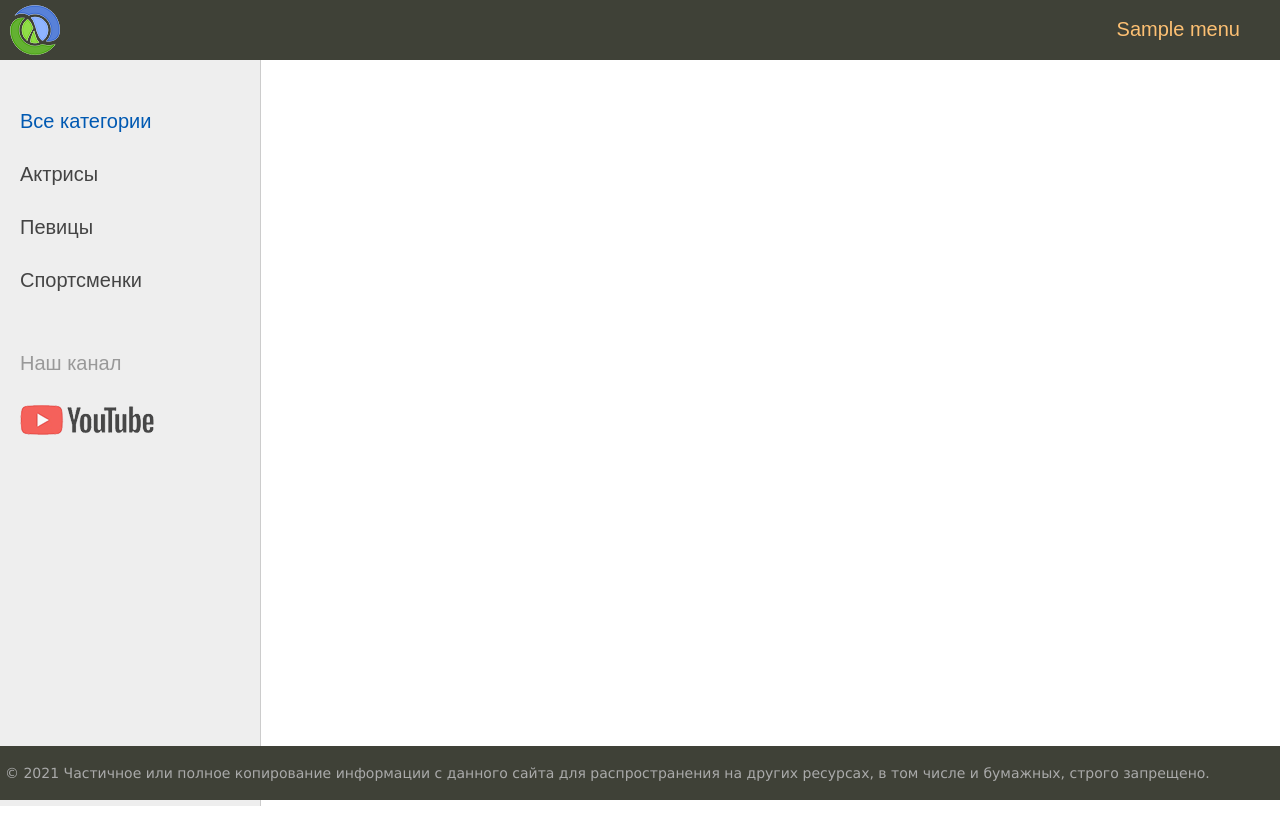
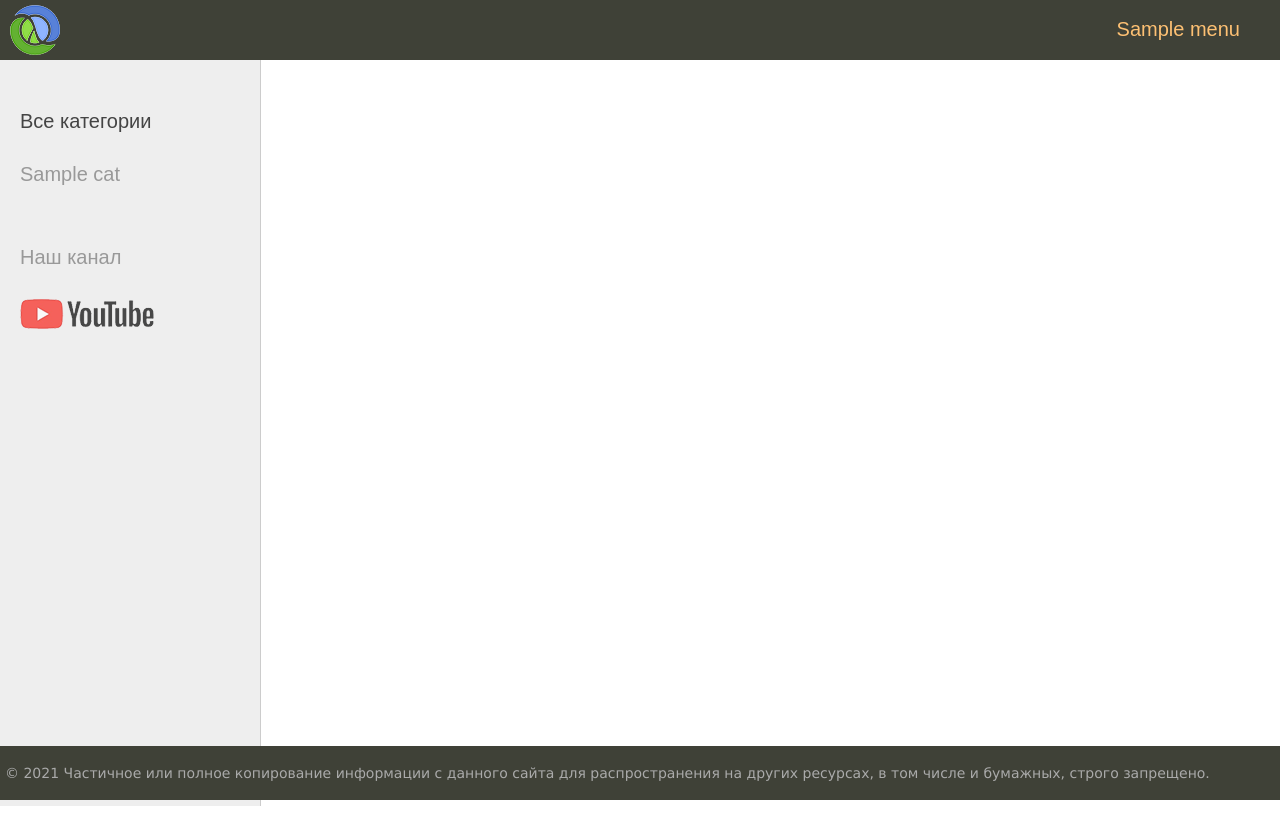
Before and after one commit to SashaKarpo/site, a Django app: template women/templates/women/base.html in a window 1280 px wide. Run offline with Django 3.2, Linux system fonts and the light colour scheme; the template is opened without the code that fills it: most values are stand-ins (such as "Sample title", 1, 10 or a date in 2020); parts of the project's set-up code (start-up, migrations or seed data) failed here and were passed over.

Commit message:
added venv show_categoty

```diff
--- a/women/models.py
+++ b/women/models.py
@@ -23,3 +23,6 @@ class Category(models.Model):
 
     def __str__(self):
         return self.name
+
+    def get_absolute_url(self):
+        return reverse('category', kwargs={'cat_id': self.pk})
--- a/women/templates/women/base.html
+++ b/women/templates/women/base.html
@@ -33,10 +33,19 @@
 <!-- Sidebar слева -->
 	<td valign="top" class="left-chapters">
 	<ul id="leftchapters">
+{% if cat_selected == 0 %}
 		<li class="selected">Все категории</li>
-		<li><a href="#">Актрисы</a></li>
-		<li><a href="#">Певицы</a></li>
-		<li><a href="#">Спортсменки</a></li>
+{% else %}
+		<li><a href="{% url 'home' %}">Все категории</a></li>
+{% endif %}
+
+{% for c in cats %}
+		{% if c.pk == cat_selected %}
+			<li class="selected">{{c.name}}</li>
+		{% else %}
+			<li><a href="{{c.get_absolute_url}}"></a>{{c.name}}</li>
+		{% endif %}
+{% endfor %}
 		<li class="share">
 		<p>Наш канал</p>
 		<a class="share-yt" href="https://www.youtube.com/channel/UClJzWfGWuGJL2t-3dYKcHTA/playlists" target="_blank" rel="nofollow"></a>
--- a/women/urls.py
+++ b/women/urls.py
@@ -9,4 +9,5 @@ urlpatterns = [
     path('contact/', contact, name='contact'),
     path('login/', login, name='login'),
     path('post/<int:post_id>/', show_post, name='post')
+    path('category/<int:cat_id>/', show_category, name='category')
 ]
```
Also changed, not shown: women/views.py (+7 -0 lines), db.sqlite3.
